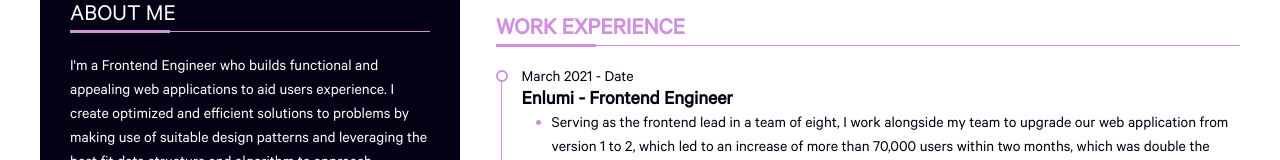
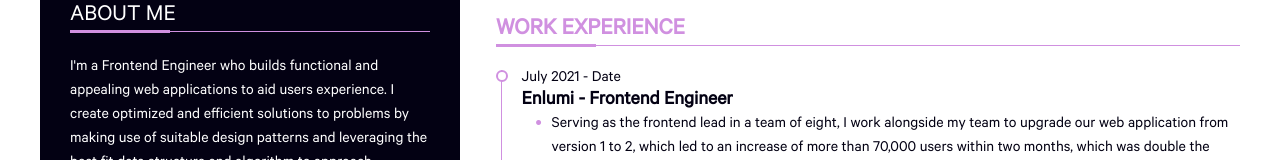
Before and after one commit to Abdulazeeza/AZ-Portfolio, a React (Create React App) app: page / in a window 1280 px wide. Shown: the part 593-753 px from the top of the page. Built offline with nearby package versions, Linux system fonts and the light colour scheme.

Commit message:
update my experience

```diff
--- a/src/components/secondaryComponents/Experience/Experience.jsx
+++ b/src/components/secondaryComponents/Experience/Experience.jsx
@@ -10,7 +10,7 @@ const Experience = () => {
       <primaryComponents.Hr />
       <div className="mt-4">
         <primaryComponents.VerticalProgress>
-          <h6 className="dark--text mb-0">March 2021 - Date</h6>
+          <h6 className="dark--text mb-0">July 2021 - Date</h6>
           <h5 className="dark--text mb-0">Enlumi - Frontend Engineer</h5>
           <ul>
             <li>
```
